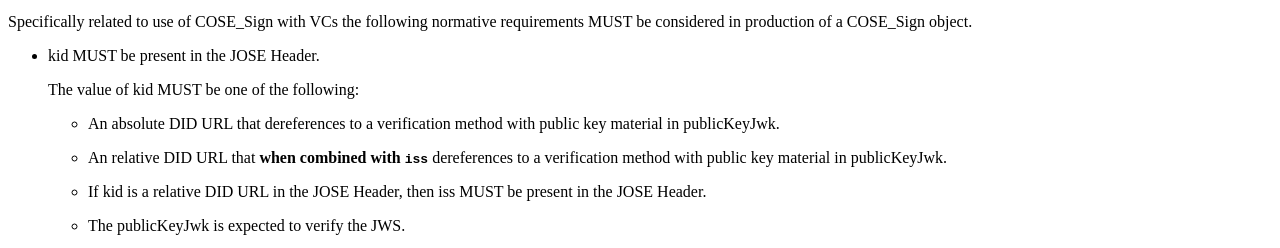
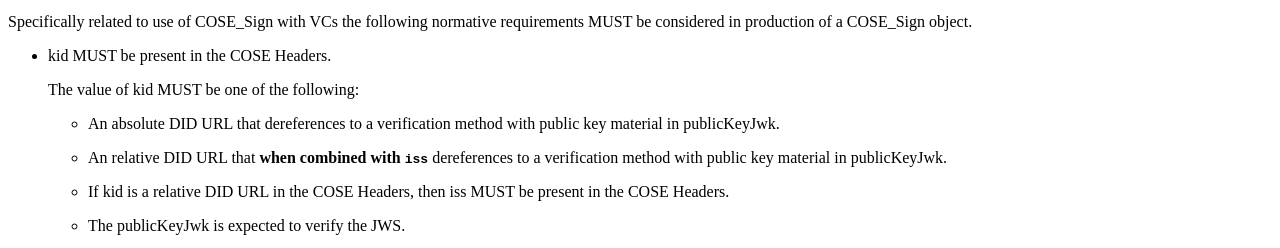
Before and after one commit to transmute-industries/vc-cose, a plain HTML site: page index.html in a window 1280 px wide. Shown: the part 415-663 px from the top of the page. Drawn offline with Linux system fonts and the light colour scheme.

Commit message:
Update header names closes #3

```diff
--- a/index.html
+++ b/index.html
@@ -128,7 +128,7 @@
       <li>
         <p>
           <a data-cite="RFC9052#name-common-cose-header-paramete">kid</a> MUST be present in the
-          <a data-cite="RFC9052#name-common-cose-header-paramete">JOSE Header</a>.
+          <a data-cite="RFC9052#name-common-cose-header-paramete">COSE Headers</a>.
         </p>
         <p>
           The value of <a data-cite="RFC9052#name-common-cose-header-paramete">kid</a> MUST be
@@ -155,9 +155,9 @@
             <p>
               If <a data-cite="RFC9052#name-common-cose-header-paramete">kid</a> is a <a data-cite="DID-CORE#relative-did-urls">relative
                 DID URL</a> in the
-              <a data-cite="RFC9052#name-common-cose-header-paramete">JOSE Header</a>, then
+              <a data-cite="RFC9052#name-common-cose-header-paramete">COSE Headers</a>, then
               <a data-cite="RFC9052#name-common-cose-header-paramete">iss</a> MUST be present in the
-              <a data-cite="RFC9052#name-common-cose-header-paramete">JOSE Header</a>.
+              <a data-cite="RFC9052#name-common-cose-header-paramete">COSE Headers</a>.
             </p>
           </li>
           <li>
```
